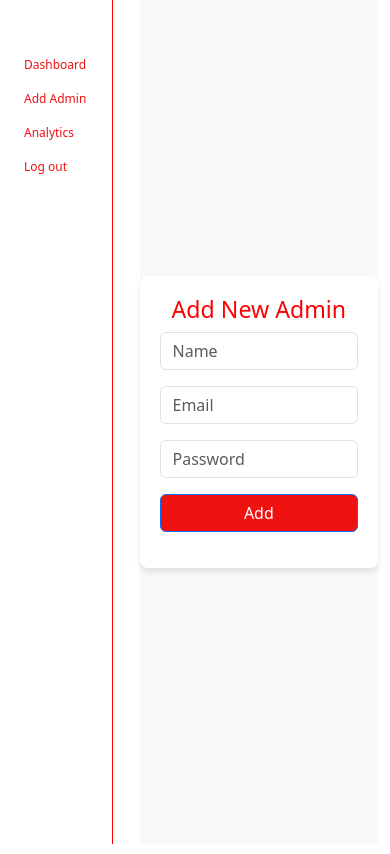
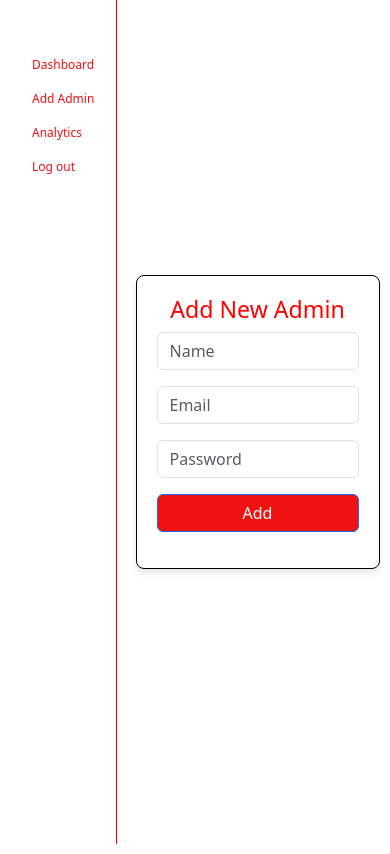
Before and after one commit to AmbreenGulfraz09/Travel_Trek, a Django app: page /addAdmin/ in a window 390 px wide. Run offline with Django 5.2, Linux system fonts and the light colour scheme; some libraries are stand-ins or nearby versions.

Commit message:
added some pages in admin dashboard

```diff
--- a/App/templates/App/AddAdmin.html
+++ b/App/templates/App/AddAdmin.html
@@ -20,6 +20,7 @@
         max-width: 400px;
         /* Optional: Restrict form width */
         background-color: #fff;
+        border: 1px solid black;
         /* Optional: Add a white background */
         padding: 20px;
         /* Add some padding inside the container */
@@ -32,7 +33,7 @@
 </style>
 
 
-<div class="d-flex justify-content-center align-items-center" style="height: 100vh; background-color: #f8f9fa;">
+<div class="d-flex justify-content-center align-items-center" style="height: 100vh; ">
     <div class="container">
         <div class="col-12 col-md-12">
             <h3 style="color: red; text-align: center;">Add New Admin</h3>
--- a/App/templates/App/AdminDashboardbase.html
+++ b/App/templates/App/AdminDashboardbase.html
@@ -89,9 +89,9 @@
                 /* Smaller heading */
             }
 
-            .row {
-                margin-bottom: 10px;
-                /* Reduce space between rows */
+            .row{
+                --bs-gutter-x: 0.5rem;
+
             }
 
             .button button {
@@ -104,8 +104,8 @@
 </head>
 
 <body>
-    <div class="container-fluid">
-        <div class="row" >
+    <div class="container-fluid ">
+        <div class="row " >
             <!-- dashboard section (sidebar on the left) -->
             <div class="col-3 col-md-2 sidebar  seperator ms-3" >
                 <div class="row text-color my-5">
```
